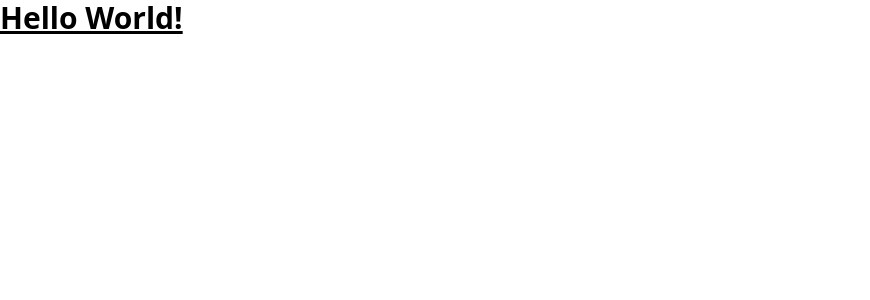
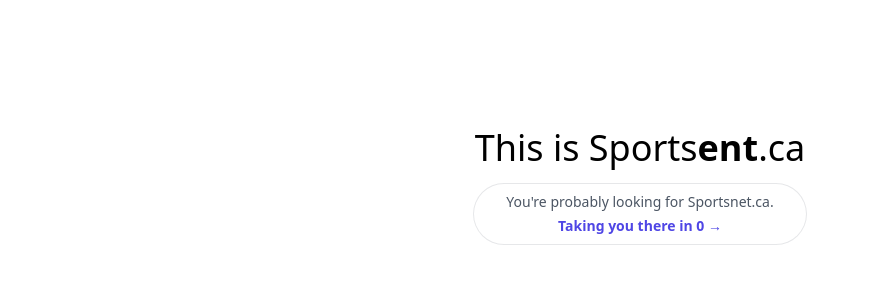
Before and after one commit to drewdulz/sportsent, a Next.js app: page / in a window 1280 px wide. Shown: the top 300 px of the page, without its empty margins (0-870 px from the left). Built offline with nearby package versions, Linux system fonts and the light colour scheme.

Commit message:
setup main page

```diff
--- a/pages/index.tsx
+++ b/pages/index.tsx
@@ -1,20 +1,38 @@
-import Head from 'next/head'
-import Image from 'next/image'
-import { Inter } from '@next/font/google'
-import styles from '../styles/Home.module.css'
+import { useState, useEffect } from 'react'
 
-const inter = Inter({ subsets: ['latin'] })
+export default function Main() {
+  const [secondsRemaining, setSecondsRemaining] = useState(5)
 
-export default function Home() {
+  useEffect(() => {
+    const timeoutID = setTimeout(() => {
+      if (secondsRemaining > 0) {
+        setSecondsRemaining(secondsRemaining - 1)
+      } else {
+        window.location.href = 'https://www.sportsnet.ca'
+      }
+    }, 1000)
+
+    return () => {
+      clearTimeout(timeoutID)
+    }
+  }, [secondsRemaining])
+
   return (
-    <>
-      <Head>
-        <title>Not Sportsnet</title>
-        <meta name="description" content="This is not Sportsnet." />
-        <meta name="viewport" content="width=device-width, initial-scale=1" />
-        <link rel="icon" href="/favicon.ico" />
-      </Head>
-      <main className="text-3xl font-bold underline">Hello World!</main>
-    </>
+    <main>
+      <div className="relative px-6 lg:px-8 pt-20 sm:pt-32">
+        <h1 className="text-4xl text-center mb-4">
+          This is Sports<strong>ent</strong>.ca
+        </h1>
+        <div className="flex justify-center mx-auto ">
+          <div className="relative overflow-hidden rounded-full py-1.5 px-8 text-sm text-center text-gray-600 leading-6 ring-1 ring-gray-900/10 hover:ring-gray-900/20">
+            You're probably looking for Sportsnet.ca.
+            <br />
+            <a href="https://www.sportsnet.ca" className="font-semibold text-indigo-600">
+              Taking you there in {secondsRemaining} <span aria-hidden="true">&rarr;</span>
+            </a>
+          </div>
+        </div>
+      </div>
+    </main>
   )
 }
```
